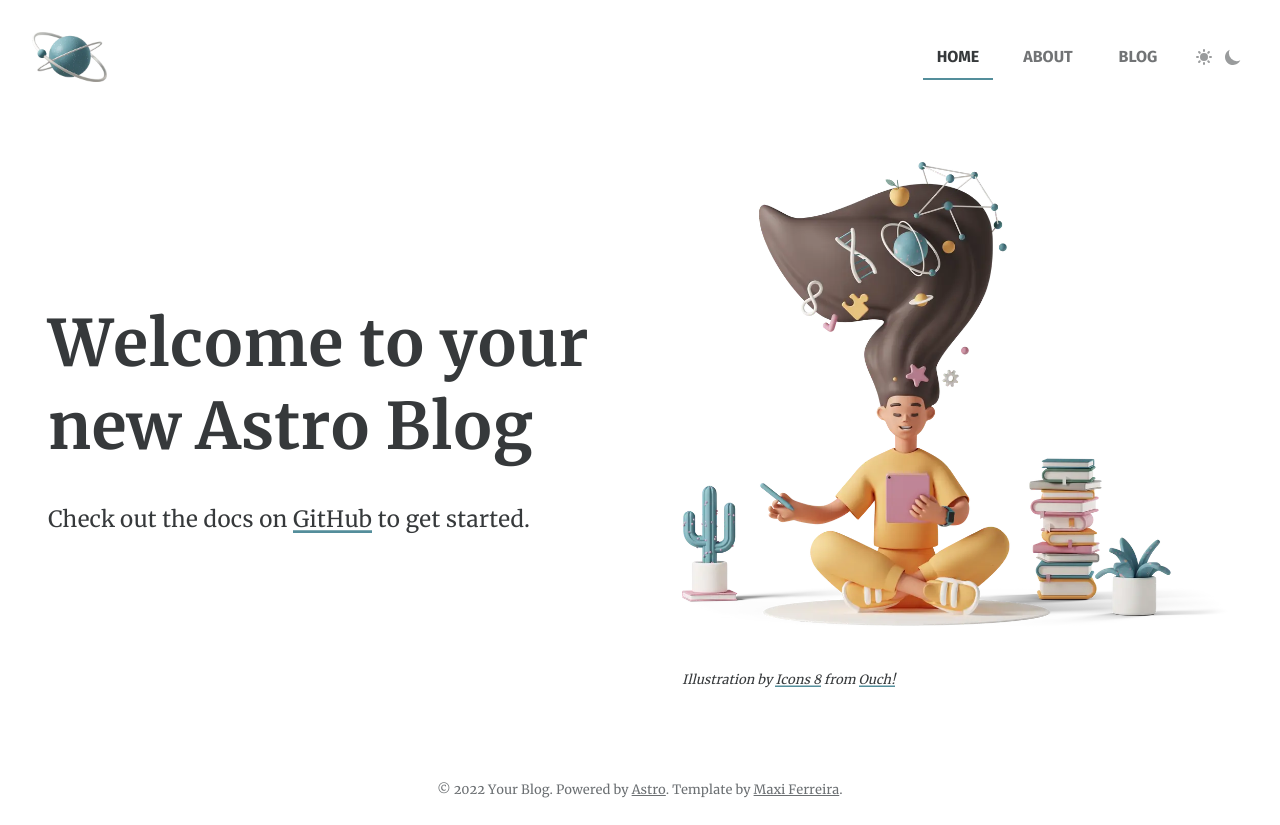
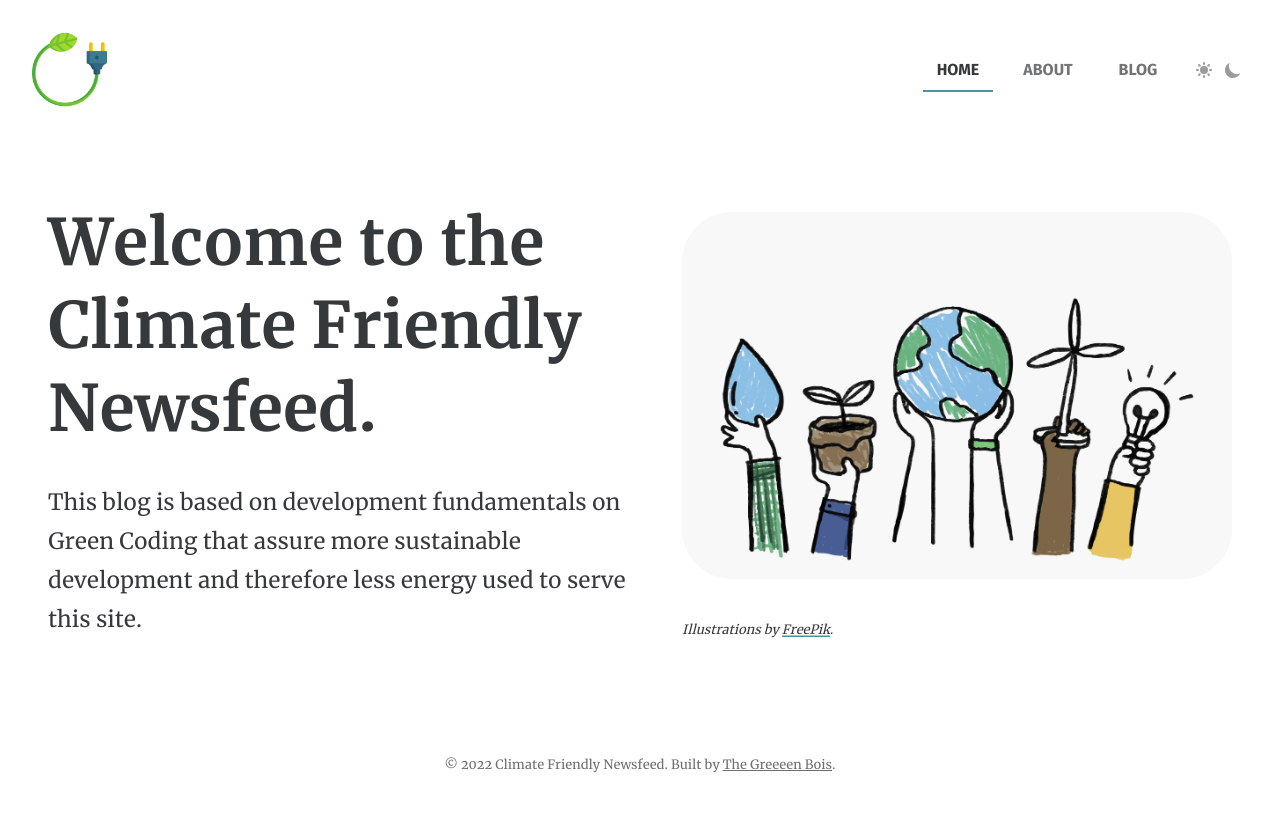
Before and after one commit to Alejo-end/junction-blog, an Astro site: page / in a window 1280 px wide. After the commit the page ends 800 px from the top, so only its background shows below. Built offline with nearby package versions, Linux system fonts and the light colour scheme; Astro itself is replaced by a stand-in of ours.

Commit message:
rewriting some stuff

```diff
--- a/src/components/Bio.astro
+++ b/src/components/Bio.astro
@@ -1,10 +1,7 @@
 <div>
   <img src="/assets/profile-pic.webp" alt="Headshot of Maxi Ferreira">
   <p>
-    Hi, I'm <strong>Maxi</strong>. I'm a software engineer and data scientist based in Los Angeles.
-    You can follow me on <a href="https://www.twitter.com/Charca" target="_blank">Twitter</a>,
-    see some of my work on <a href="https://www.github.com/Charca" target="_blank">GitHub</a>,
-    or read more about me on <a href="https://www.maxiferreira.com" target="_blank">my website</a>.
+    Ole Hyvaä, we are <strong>The Greeeen Bois</strong>. We are a group of engineers that studied in Aalto and come to finland.
   </p>
 </div>
 
--- a/src/components/Footer.astro
+++ b/src/components/Footer.astro
@@ -1,8 +1,7 @@
 <footer>
   <span>
-    &copy; {new Date().getFullYear()} Your Blog.
-    Powered by <a href="https://astro.build" target="_blank" rel="noopener">Astro</a>.
-    Template by <a href="https://www.twitter.com/Charca" target="_blank" rel="noopener">Maxi Ferreira</a>.
+    &copy; {new Date().getFullYear()} Climate Friendly Newsfeed.
+    Built by <a href="https://astro.build" target="_blank" rel="noopener">The Greeeen Bois</a>.
   </span>
 </footer>
 
--- a/src/components/Logo.astro
+++ b/src/components/Logo.astro
@@ -6,5 +6,5 @@
 </style>
 
 <a href="/">
-  <img alt="Blog Logo" src="/assets/logo.webp" width="75" height="50">
+  <img alt="Blog Logo" src="/assets/plug.png" width="75" height="50">
 </a>
--- a/src/pages/index.astro
+++ b/src/pages/index.astro
@@ -9,20 +9,18 @@ const permalink = Astro.site.href;
 <BaseLayout title={title} description={description} permalink={permalink}>
   <div class="home-container">
     <div class="home-copy">
-      <h1>Welcome to your new Astro Blog</h1>
-      <p>Check out the docs on <a href="https://www.github.com/Charca/astro-blog-template" target="_blank" rel="noopener">GitHub</a> to get started.</p>
+      <h1>Welcome to the  Climate Friendly Newsfeed.</h1>
+      <p>This blog is based on development fundamentals on Green Coding that assure more sustainable development and therefore less energy used to serve this site.</p>
     </div>
 
     <div class="hero-image-container">
       <picture>
-        <source srcset="/assets/home-illustration.webp" media="(min-width: 600px)">
-        <img class="hero-image" alt="Illustration of person reading a book" src="/assets/home-illustration-small.webp" width="550" height="466">
+        <source class="br-round" srcset="/assets/hands.webp" media="(min-width: 600px)">
+        <img class="hero-image" alt="Illustration of hands" src="/assets/hands.webp" width="550" height="466">
       </picture>
       <p class="caption">
-        Illustration by
-        <a href="https://icons8.com/illustrations/author/5c07e68d82bcbc0092519bb6" target="_blank" rel="noopener">Icons 8</a>
-        from
-        <a href="https://icons8.com/illustrations" target="_blank" rel="noopener">Ouch!</a>
+        Illustrations by
+        <a href="https://www.freepik.com/" target="_blank" rel="noopener">FreePik</a>.
       </p>
     </div>
   </div>
@@ -73,8 +71,12 @@ const permalink = Astro.site.href;
     width: 100%;
     max-width: 550px;
     margin-bottom: 1em;
+    border-radius: 50px;
   }
 
+  .br-round {
+    border-radius: 50px;
+  }
   @media (max-width: 1200px) {
     p {
       font-size: 1.2em;
```
Also changed, not shown: public/assets/hands.webp (added), public/assets/plug.png (added).
